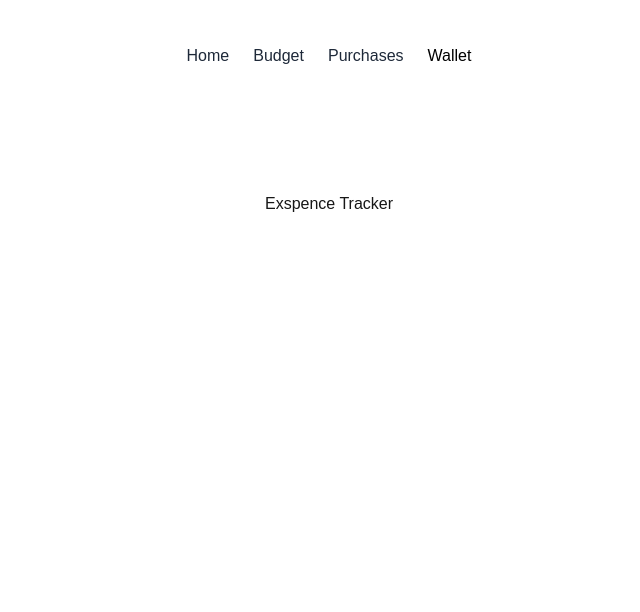
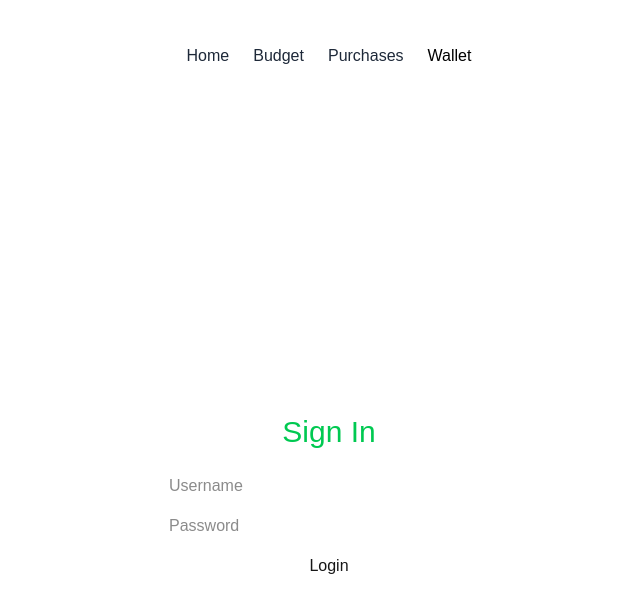
Before and after one commit to SantinoGiordano/ExspenceTracker, a Next.js app: page / in a window 1280 px wide. Shown: the top 612 px of the page, without its empty margins (311-951 px from the left). Built offline with nearby package versions, Linux system fonts and the light colour scheme.

Commit message:
login page for current users

```diff
--- /dev/null
+++ b/app/(root)/page.tsx
@@ -0,0 +1,66 @@
+'use client'
+import { useState } from "react";
+import { useRouter } from "next/navigation";
+import { useUserStore } from "../store/store";
+
+export default function LoginPage() {
+  const [username, setUsername] = useState("");
+  const [password, setPassword] = useState("");
+  const [error, setError] = useState("");
+  const router = useRouter();
+  const { setUser } = useUserStore();
+
+  async function handleLogin(e: React.FormEvent) {
+    e.preventDefault();
+    setError("");
+
+    const res = await fetch("http://localhost:8080/api/login", {
+      method: "POST",
+      headers: { "Content-Type": "application/json" },
+      body: JSON.stringify({ username, password }),
+    });
+
+    const data = await res.json();
+
+    if (!res.ok) {
+      setError(data.error || "Login failed");
+      return;
+    }
+
+    // ✅ Save user in Zustand
+    setUser(data.username, data.userId);
+
+    // Optionally save in localStorage for persistence
+    localStorage.setItem("username", data.username);
+    localStorage.setItem("userId", data.userId);
+
+    router.push("/wallet"); // navigate to wallet page
+  }
+
+  return (
+    <main className="flex flex-col items-center justify-center h-screen">
+      <h1 className="text-3xl mb-6 text-green-500">Sign In</h1>
+
+      <form onSubmit={handleLogin} className="flex flex-col w-80 space-y-4">
+        <input
+          type="text"
+          placeholder="Username"
+          value={username}
+          onChange={(e) => setUsername(e.target.value)}
+          className="input input-bordered"
+        />
+        <input
+          type="password"
+          placeholder="Password"
+          value={password}
+          onChange={(e) => setPassword(e.target.value)}
+          className="input input-bordered"
+        />
+
+        <button type="submit" className="btn btn-primary">Login</button>
+      </form>
+
+      {error && <p className="text-red-500 mt-4">{error}</p>}
+    </main>
+  );
+}
```
